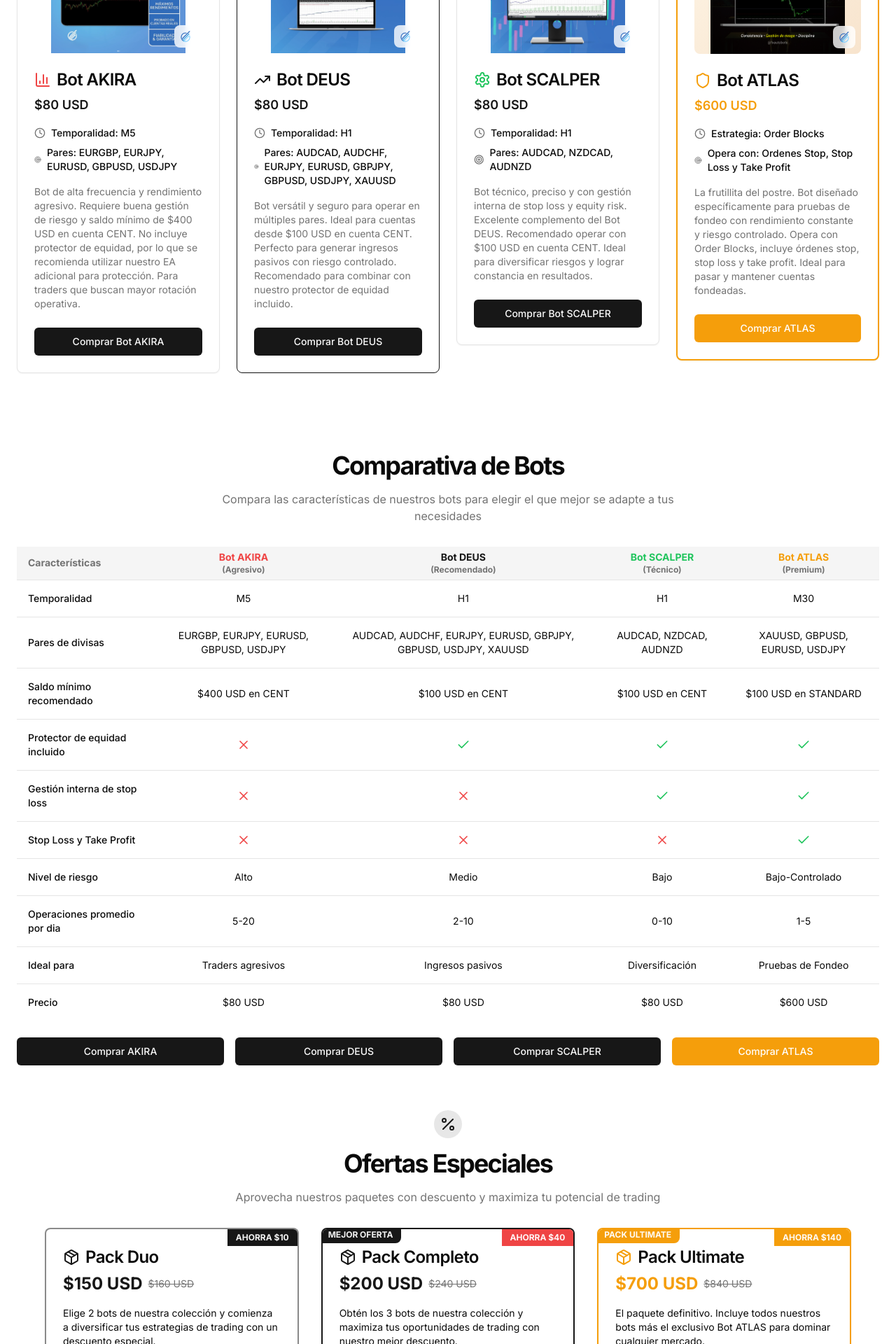
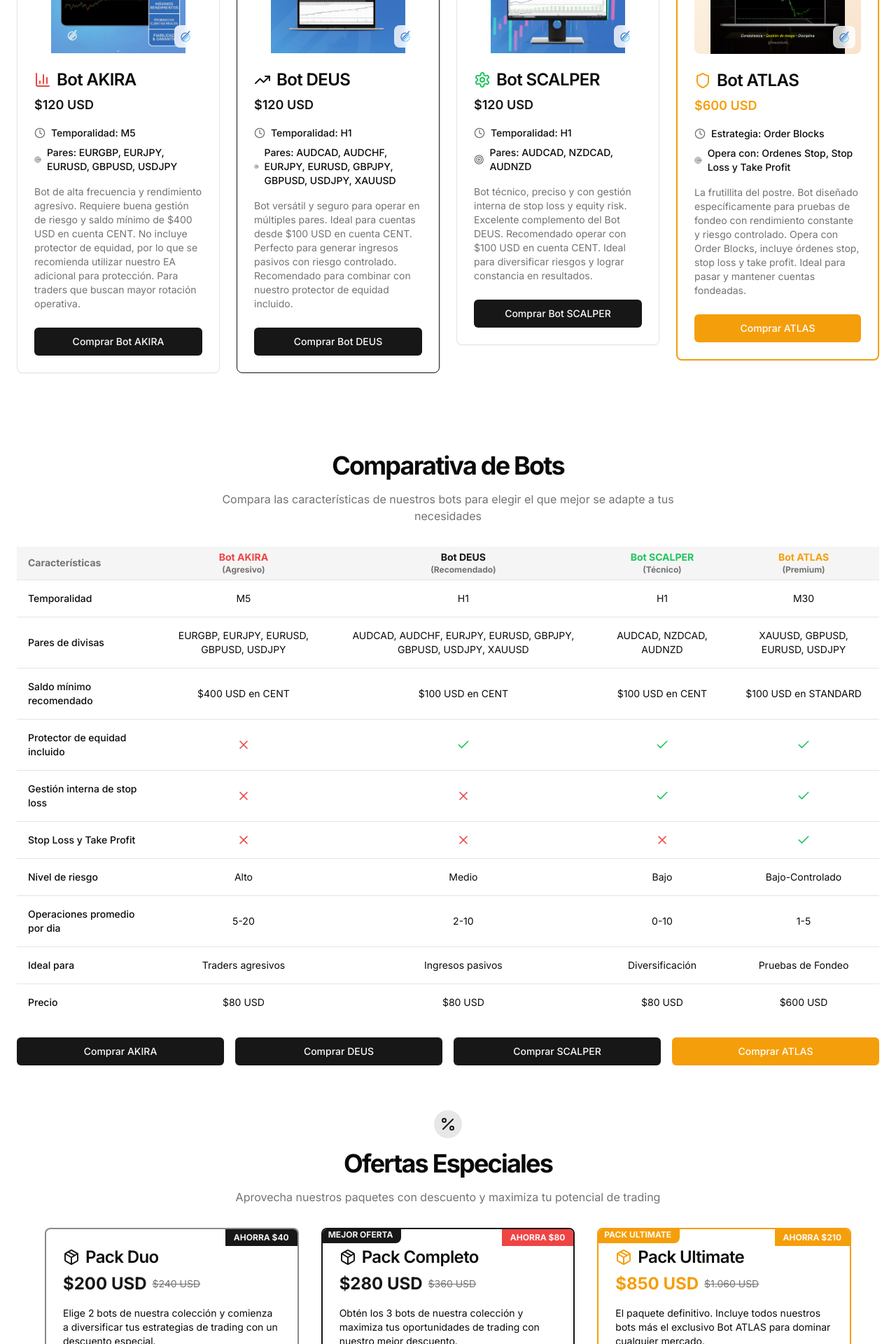
Before and after one commit to anbacfinance/fxautobots-landing, a Next.js app: page / in a window 1280 px wide. Shown: the part 2560-4480 px from the top of the page at 70% size. Built offline with nearby package versions, Linux system fonts and the light colour scheme.

Commit message:
Update page.tsx

```diff
--- a/app/page.tsx
+++ b/app/page.tsx
@@ -342,7 +342,7 @@ export default function LandingPage() {
                   <BarChart3 className="h-6 w-6 text-red-500" />
                   <CardTitle className="text-2xl">Bot AKIRA</CardTitle>
                 </div>
-                <CardDescription className="text-lg font-semibold text-primary">$80 USD</CardDescription>
+                <CardDescription className="text-lg font-semibold text-primary">$120 USD</CardDescription>
               </CardHeader>
 
               <CardContent className="space-y-4">
@@ -393,7 +393,7 @@ export default function LandingPage() {
                   <TrendingUp className="h-6 w-6 text-primary" />
                   <CardTitle className="text-2xl">Bot DEUS</CardTitle>
                 </div>
-                <CardDescription className="text-lg font-semibold text-primary">$80 USD</CardDescription>
+                <CardDescription className="text-lg font-semibold text-primary">$120 USD</CardDescription>
               </CardHeader>
               <CardContent className="space-y-4">
                 <div className="space-y-2">
@@ -444,7 +444,7 @@ export default function LandingPage() {
                   <Settings className="h-6 w-6 text-green-500" />
                   <CardTitle className="text-2xl">Bot SCALPER</CardTitle>
                 </div>
-                <CardDescription className="text-lg font-semibold text-primary">$80 USD</CardDescription>
+                <CardDescription className="text-lg font-semibold text-primary">$120 USD</CardDescription>
               </CardHeader>
               <CardContent className="space-y-4">
                 <div className="space-y-2">
@@ -548,7 +548,7 @@ export default function LandingPage() {
               {/* Oferta 2 Bots */}
               <Card className="relative overflow-hidden border-2 border-primary/50">
                 <div className="absolute top-0 right-0 bg-primary text-background/95 px-3 py-1 text-xs font-bold">
-                  AHORRA $10
+                  AHORRA $40
                 </div>
                 <CardHeader className="pb-4">
                   <div className="flex items-center gap-2">
@@ -556,8 +556,8 @@ export default function LandingPage() {
                     <CardTitle className="text-2xl">Pack Duo</CardTitle>
                   </div>
                   <div className="flex items-center gap-2 mt-2">
-                    <CardDescription className="text-2xl font-bold text-primary">$150 USD</CardDescription>
-                    <span className="text-sm line-through text-muted-foreground">$160 USD</span>
+                    <CardDescription className="text-2xl font-bold text-primary">$200 USD</CardDescription>
+                    <span className="text-sm line-through text-muted-foreground">$240 USD</span>
                   </div>
                 </CardHeader>
                 <CardContent className="space-y-4">
@@ -627,7 +627,7 @@ export default function LandingPage() {
               {/* Oferta 3 Bots */}
               <Card className="relative overflow-hidden border-2 border-primary">
                 <div className="absolute top-0 right-0 bg-red-500 text-background/95 px-3 py-1 text-xs font-bold">
-                  AHORRA $40
+                  AHORRA $80
                 </div>
                 <div className="absolute -top-1 -left-1 bg-primary text-background/95 px-3 py-1 text-xs font-bold rounded-br-lg">
                   MEJOR OFERTA
@@ -638,8 +638,8 @@ export default function LandingPage() {
                     <CardTitle className="text-2xl">Pack Completo</CardTitle>
                   </div>
                   <div className="flex items-center gap-2 mt-2">
-                    <CardDescription className="text-2xl font-bold text-primary">$200 USD</CardDescription>
-                    <span className="text-sm line-through text-muted-foreground">$240 USD</span>
+                    <CardDescription className="text-2xl font-bold text-primary">$280 USD</CardDescription>
+                    <span className="text-sm line-through text-muted-foreground">$360 USD</span>
                   </div>
                 </CardHeader>
                 <CardContent className="space-y-4">
@@ -723,7 +723,7 @@ export default function LandingPage() {
 
               <Card className="relative overflow-hidden border-2 border-amber-500">
                 <div className="absolute top-0 right-0 bg-amber-500 text-background/95 px-3 py-1 text-xs font-bold">
-                  AHORRA $140
+                  AHORRA $210
                 </div>
                 <div className="absolute -top-1 -left-1 bg-amber-500 text-background/95 px-3 py-1 text-xs font-bold rounded-br-lg">
                   PACK ULTIMATE
@@ -734,8 +734,8 @@ export default function LandingPage() {
                     <CardTitle className="text-2xl">Pack Ultimate</CardTitle>
                   </div>
                   <div className="flex items-center gap-2 mt-2">
-                    <CardDescription className="text-2xl font-bold text-amber-500">$700 USD</CardDescription>
-                    <span className="text-sm line-through text-muted-foreground">$840 USD</span>
+                    <CardDescription className="text-2xl font-bold text-amber-500">$850 USD</CardDescription>
+                    <span className="text-sm line-through text-muted-foreground">$1.060 USD</span>
                   </div>
                 </CardHeader>
                 <CardContent className="space-y-4">
```
